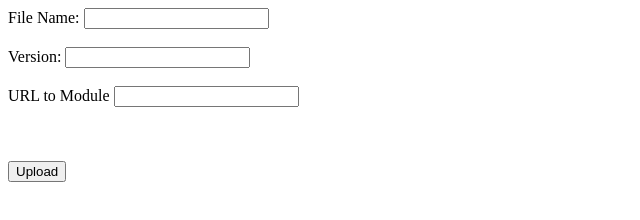
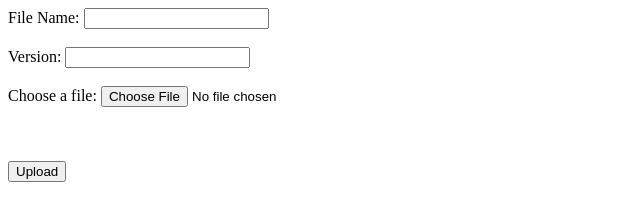
Before and after one commit to Gokul-H7/group27_phase2, a website: page website/uploadURL.html in a window 1280 px wide. Shown: the whole page, without its empty margins (0-640 px from the left). Drawn offline with Linux system fonts and the light colour scheme.

Commit message:
basic html test

```diff
--- a/website/uploadURL.html
+++ b/website/uploadURL.html
@@ -14,8 +14,11 @@
         <label for="version">Version:</label>
         <input type="text" id="version" name="version" required><br><br>
 
-        <label for="URL">URL to Module</label>
-        <input type = "text" id = "URL" name = "URL" required><br><br>
+        <label for="content">Choose a file:</label>
+        <input type="file" id="content" name="content" required><br><br>
+
+        <!-- <label for="URL">URL to Module</label>
+        <input type = "text" id = "URL" name = "URL" required><br><br> -->
 
         <input type = "hidden" id = "JSProgram" name = "JSProgram"
         value = "if (process.argv.length === 7) {\nconsole.log('Success')\nprocess.exit(0)\n} else {\nconsole.log('Failed')\nprocess.exit(1)\n}\n"> <br><br>
@@ -32,7 +35,8 @@
                 const data = {
                     Name: formData.get('Name'),
                     Version: formData.get('version'),
-                    URL: formData.get('URL'),
+                    Content: formData.get('content'),
+                    // URL: formData.get('URL'),
                     JSProgram: formData.get('JSProgram'),
                     debloat: formData.has('debloat'), // Boolean value based on checkbox state
                     // URL: formData.get('URL')
```
